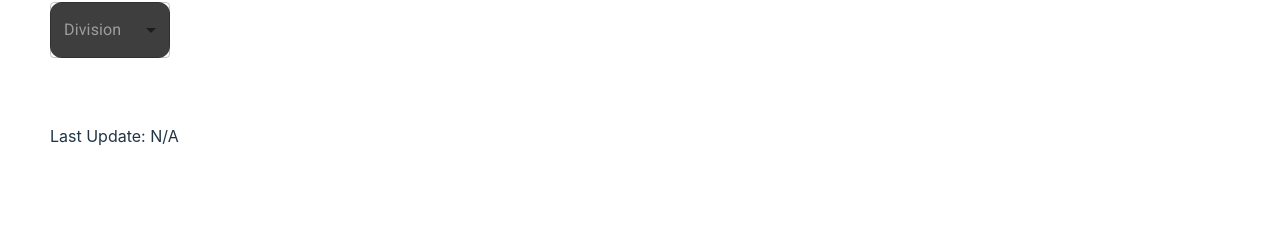
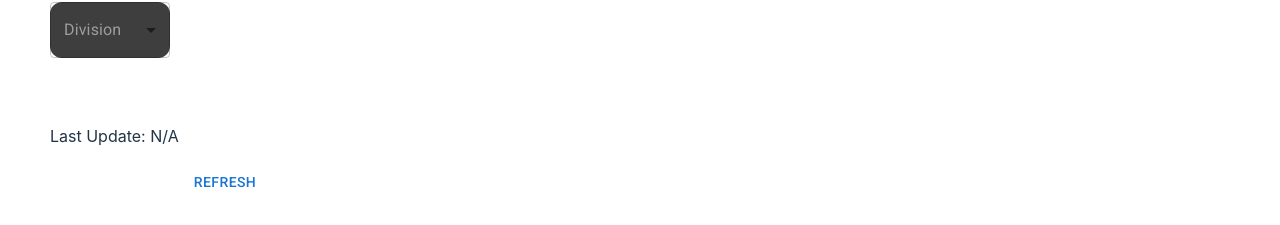
Before and after one commit to VictorNguyen0702/League-Tracker, a React (Vite) app in the folder frontend/: page /leaderboard in a window 1280 px wide. Shown: the part 431-656 px from the top of the page. Built offline with nearby package versions, Linux system fonts and the light colour scheme.

Commit message:
Add refresh button and change post API endpoint to return data

```diff
--- a/frontend/src/pages/Leaderboard/Leaderboard.jsx
+++ b/frontend/src/pages/Leaderboard/Leaderboard.jsx
@@ -148,6 +148,28 @@ function Leaderboard() {
       setPage(0);
     };
 
+    function refreshData() {
+        const { region, queue, tier, division } = filters;
+        if (region === "" || queue === ""  || tier === ""  || division === "" ) {
+            setData([]);
+            setLastUpdated(null);
+            setLoading(false);
+            return
+        }
+        setLoading(true);
+        axios.post(`http://127.0.0.1:8000/leaderboard/${filters.region}/${filters.queue}/${filters.tier}/${filters.division}`)
+        .then((postResponse) => {
+            setData(postResponse.data.users);
+            setLastUpdated(postResponse.data.last_updated);
+        })
+        .catch((error) => {
+            console.error("Error sending POST request:", error);
+        })
+        .finally(() => {
+            setLoading(false);
+        });;
+    }
+
     React.useEffect(() => {
         const { region, queue, tier, division } = filters;
         if (region === "" || queue === ""  || tier === ""  || division === "" ) {
@@ -165,13 +187,16 @@ function Leaderboard() {
                 } else {
                     axios.post(`http://127.0.0.1:8000/leaderboard/${filters.region}/${filters.queue}/${filters.tier}/${filters.division}`)
                     .then((postResponse) => {
-                        console.log(postResponse)
+                        console.log(postResponse.data)
                         setData(postResponse.data.users);
                         setLastUpdated(postResponse.data.last_updated);
                     })
                     .catch((error) => {
                         console.error("Error sending POST request:", error);
-                    });
+                    })
+                    .finally(() => {
+                        setLoading(false);
+                    });;
                 }
             })
             .catch((error) => {
@@ -264,7 +289,10 @@ function Leaderboard() {
                                 </Select>
                             </FormControl>
                         </Box>
-                        {data && data.length > 0 ? (<p id="last-update">Last Update: {new Date(lastUpdated).toLocaleString()}</p>) : (<p id="last-update">Last Update: N/A</p>)}
+                        <div>
+                            {data && data.length > 0 ? (<p id="last-update">Last Update: {new Date(lastUpdated).toLocaleString()}</p>) : (<p id="last-update">Last Update: N/A</p>)}
+                            <Button onClick={refreshData}>Refresh</Button>
+                        </div>
                     </div>
                 </div>
                 <div id="leaderboard">
```
Also changed, not shown: 1 other file (tests, documents, lock files or other folders).
